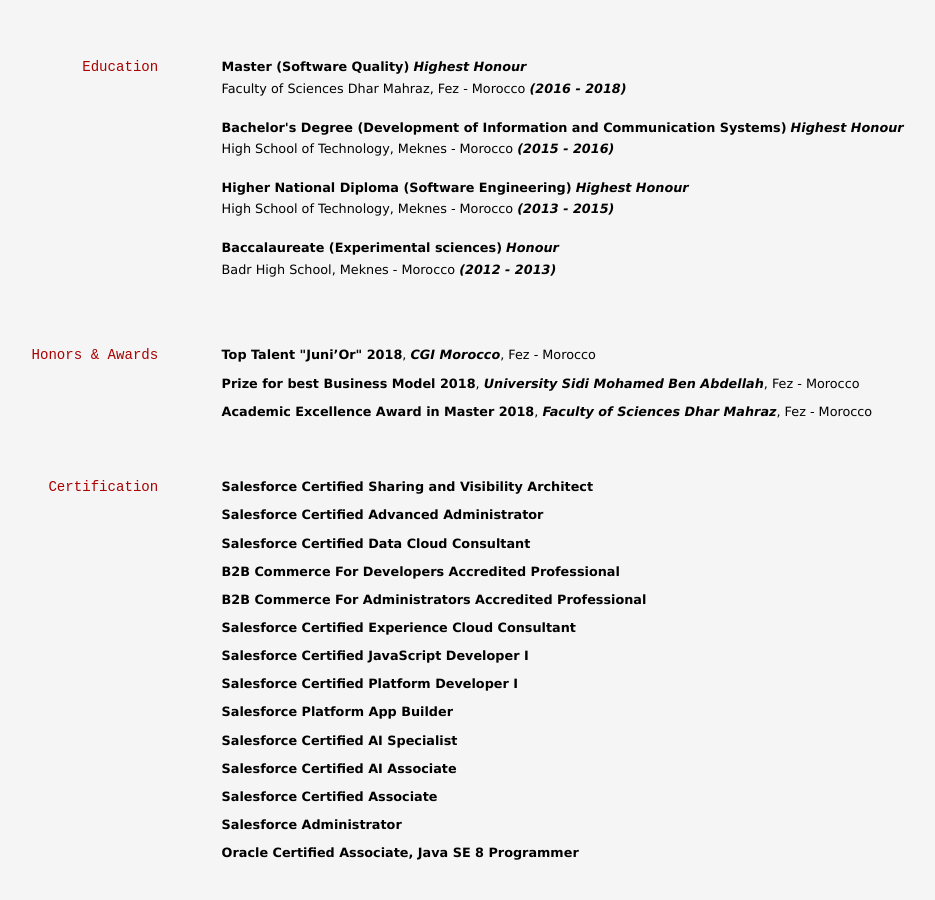
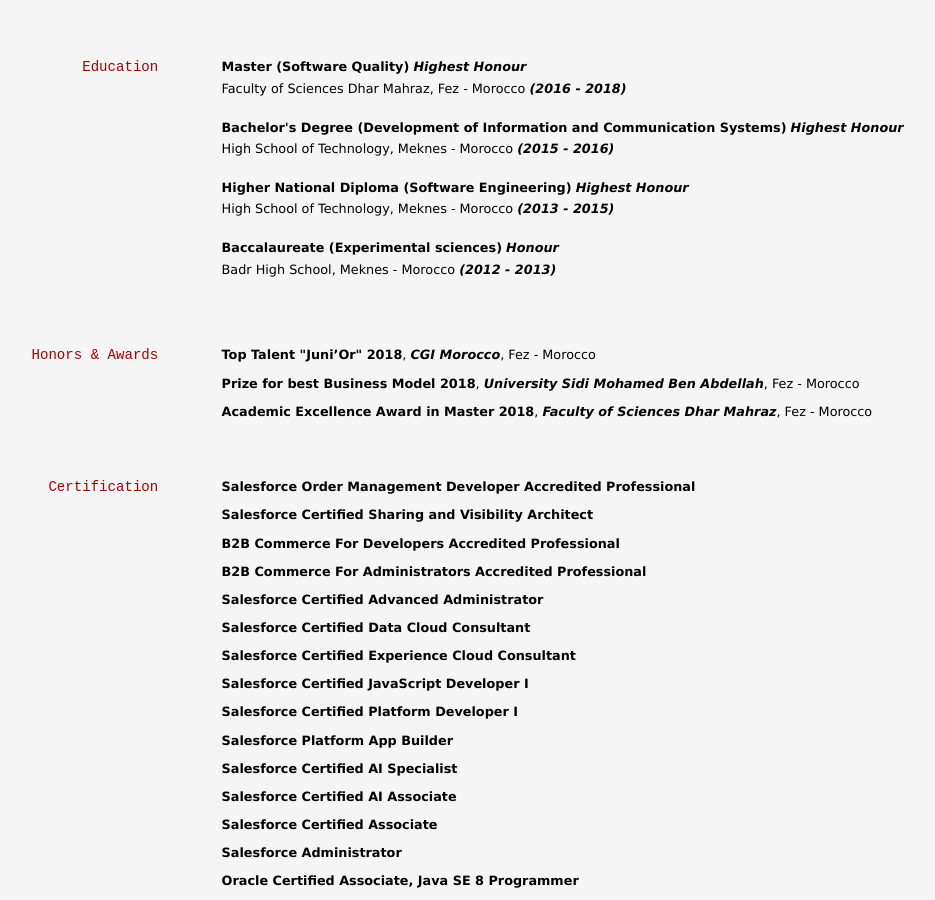
Before and after one commit to tahabasri/portfolio, a Jekyll site: the page built from resume/index.md, in a window 1280 px wide and 900 px high, scrolled down 980 px. Shown: the whole window, without its empty margins (108-1043 px from the left). Built offline with Jekyll 4.4.1, drawn with Linux system fonts in a browser that asks for light colours; before the commit the page ends 1851 px from its top, so only the background shows below that.

Commit message:
Add OMS Dev to Resume

```diff
--- a/resume/index.md
+++ b/resume/index.md
@@ -157,11 +157,12 @@
 <h2 lang="fr">Certification</h2>
 
 
+<p><strong>Salesforce Order Management Developer Accredited Professional</strong></p>
 <p><strong>Salesforce Certified Sharing and Visibility Architect</strong></p>
+<p><strong>B2B Commerce For Developers Accredited Professional</strong></p>
+<p><strong>B2B Commerce For Administrators Accredited Professional</strong></p>
 <p><strong>Salesforce Certified Advanced Administrator</strong></p>
 <p><strong>Salesforce Certified Data Cloud Consultant</strong></p>
-<p><strong>B2B Commerce For Developers Accredited Professional</strong></p>
-<p><strong>B2B Commerce For Administrators Accredited Professional</strong></p>
 <p><strong>Salesforce Certified Experience Cloud Consultant</strong></p>
 <p><strong>Salesforce Certified JavaScript Developer I</strong></p>
 <p><strong>Salesforce Certified Platform Developer I</strong></p>
```
